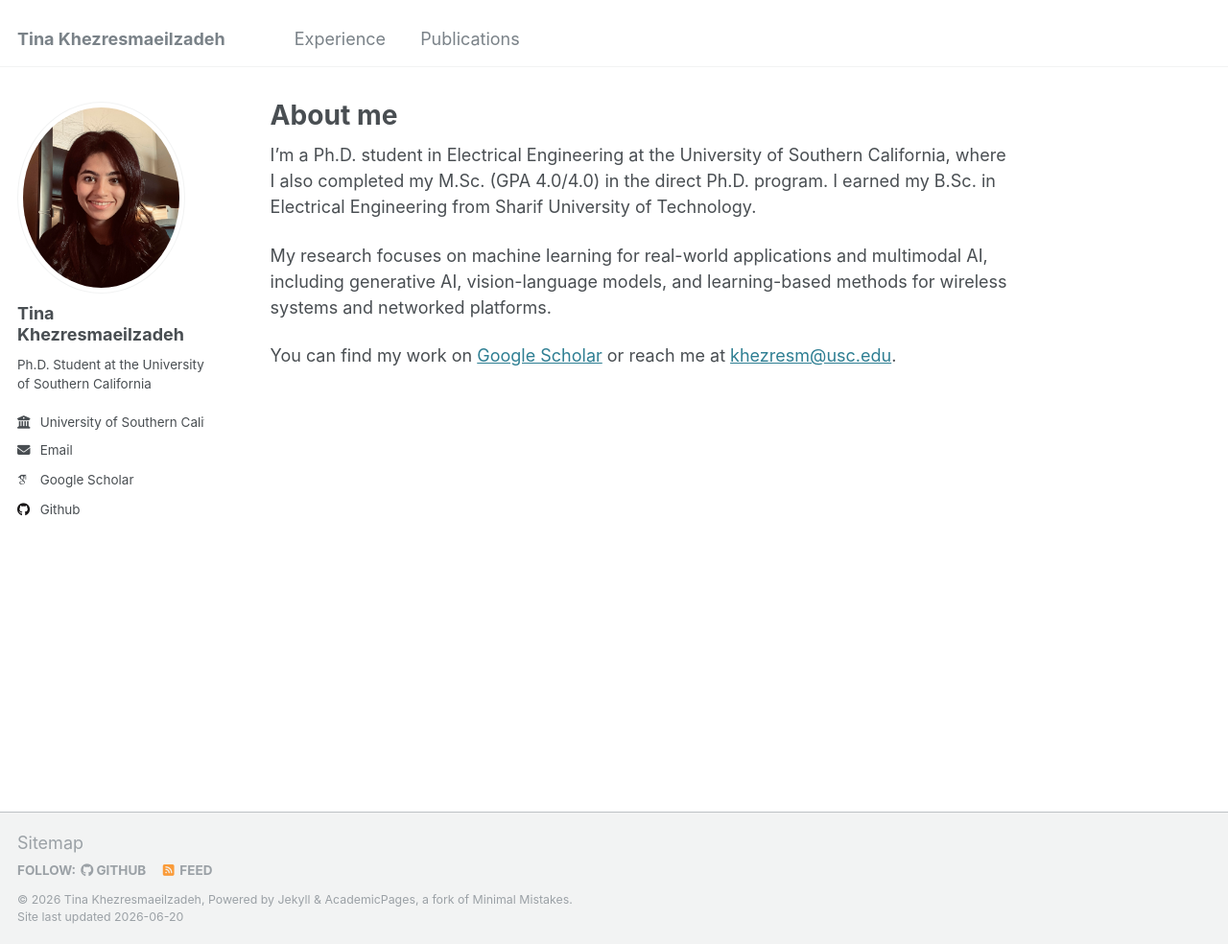
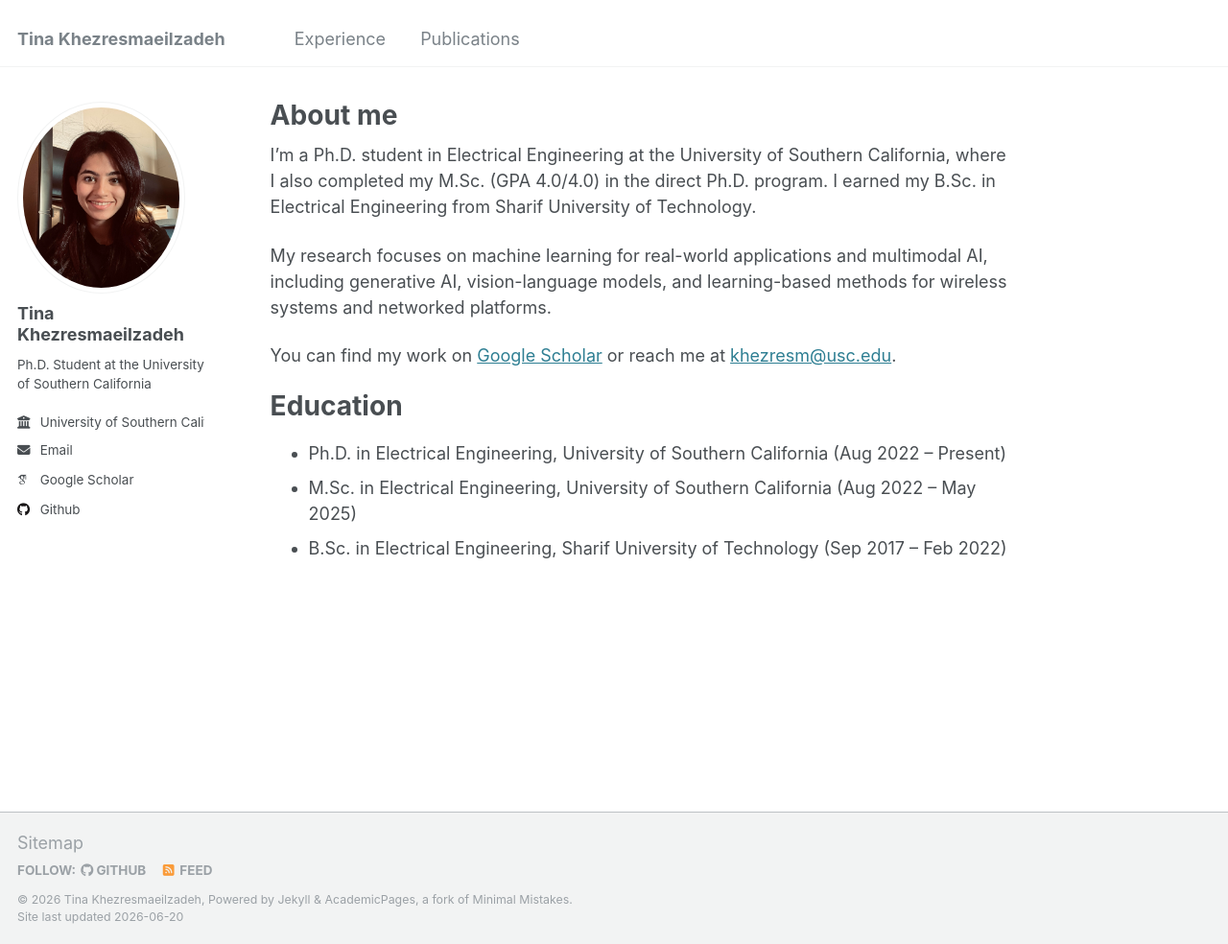
Before and after one commit to tinakhezresmaeilzadeh/tinakhezresmaeilzadeh.github.io, a Jekyll site: the page built from _pages/about.md, in a window 1280 px wide and 984 px high. Shown: the whole window at 96% size. Built offline with Jekyll 4.4.1, drawn with Linux system fonts in a browser that asks for light colours; some web fonts are replaced.

Commit message:
Update about.md

```diff
--- a/_pages/about.md
+++ b/_pages/about.md
@@ -12,3 +12,9 @@
 My research focuses on machine learning for real-world applications and multimodal AI, including generative AI, vision-language models, and learning-based methods for wireless systems and networked platforms.
 
 You can find my work on [Google Scholar](https://scholar.google.com/citations?user=8EhzPssAAAAJ&hl=en) or reach me at [khezresm@usc.edu](mailto:khezresm@usc.edu).
+
+Education
+======
+* Ph.D. in Electrical Engineering, University of Southern California (Aug 2022 – Present)
+* M.Sc. in Electrical Engineering, University of Southern California (Aug 2022 – May 2025)
+* B.Sc. in Electrical Engineering, Sharif University of Technology (Sep 2017 – Feb 2022)
```
